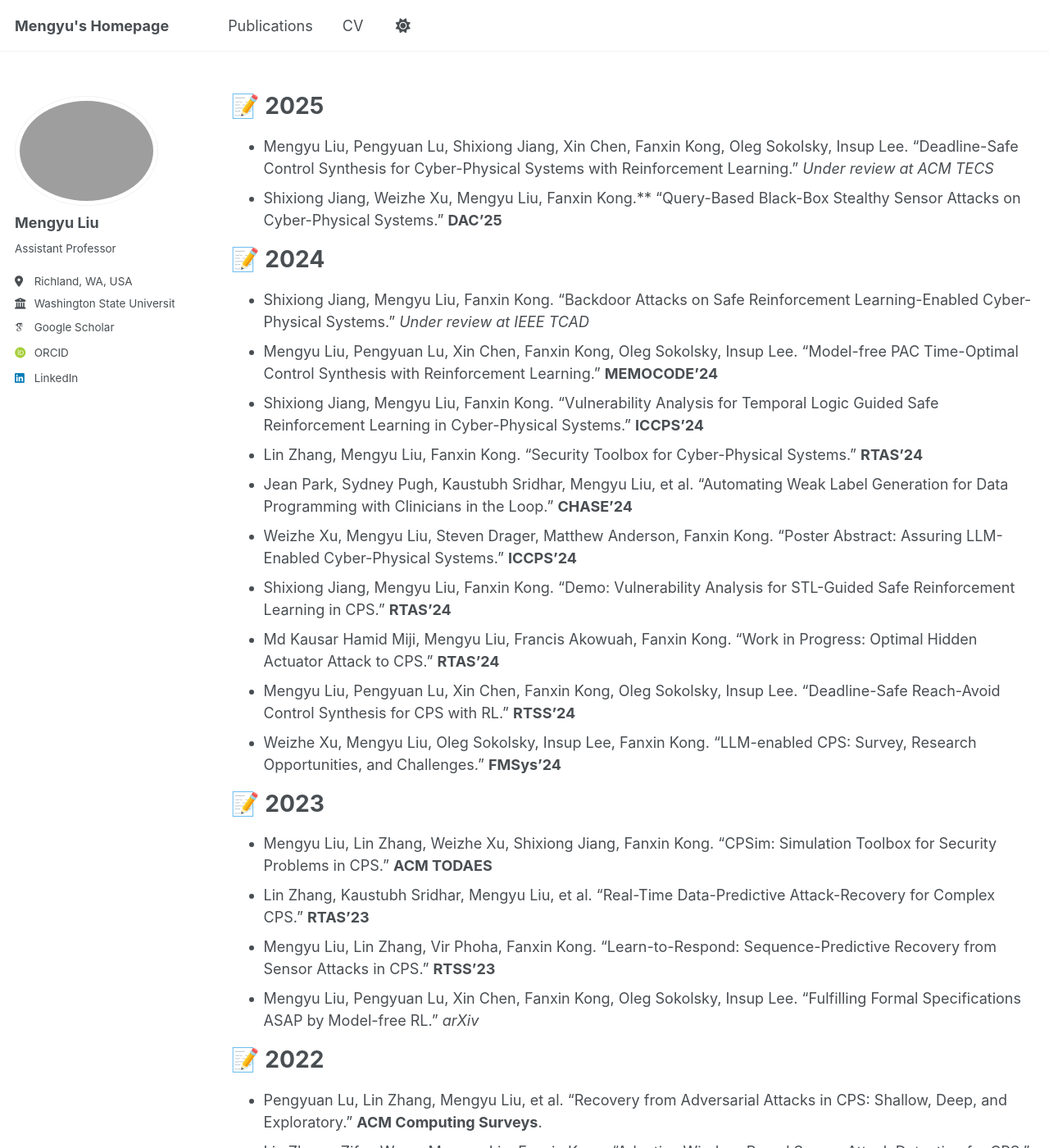
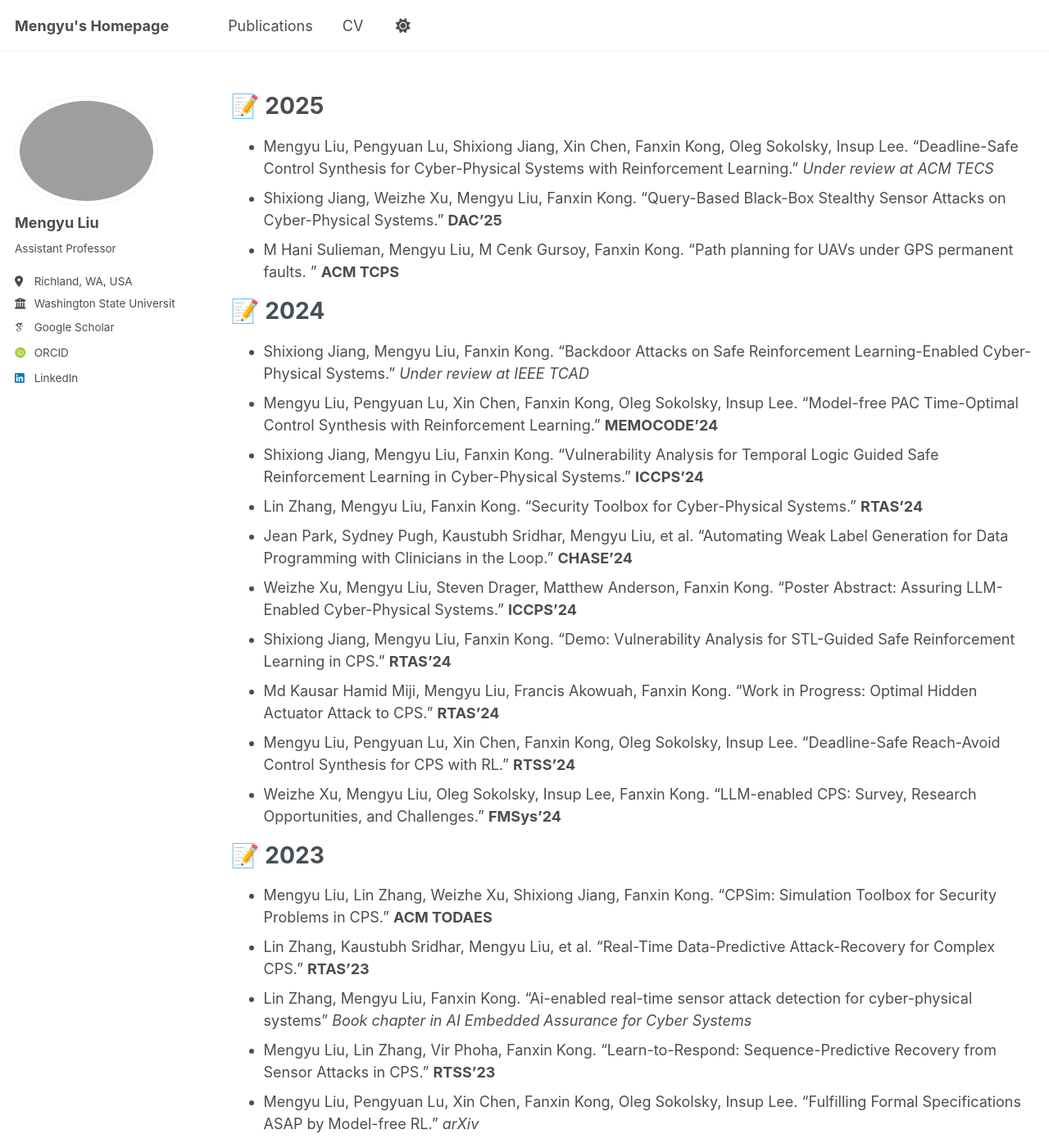
Before and after one commit to Mengyuliu0520/Mengyuliu0520.github.io, a Jekyll site: the page built from _pages/pub_new.md, in a window 1280 px wide and 1400 px high. Shown: the whole window at 82% size. Built offline with Jekyll 4.4.1, drawn with Linux system fonts in a browser that asks for light colours; some web fonts are replaced.

Commit message:
Update pub_new.md

```diff
--- a/_pages/pub_new.md
+++ b/_pages/pub_new.md
@@ -8,7 +8,8 @@ redirect_from:
 
 # 📝 2025
 * Mengyu Liu, Pengyuan Lu, Shixiong Jiang, Xin Chen, Fanxin Kong, Oleg Sokolsky, Insup Lee. “Deadline-Safe Control Synthesis for Cyber-Physical Systems with Reinforcement Learning.” *Under review at ACM TECS*
-* Shixiong Jiang, Weizhe Xu, Mengyu Liu, Fanxin Kong.** “Query-Based Black-Box Stealthy Sensor Attacks on Cyber-Physical Systems.”  **DAC'25**
+* Shixiong Jiang, Weizhe Xu, Mengyu Liu, Fanxin Kong.  “Query-Based Black-Box Stealthy Sensor Attacks on Cyber-Physical Systems.”  **DAC'25**
+* M Hani Sulieman, Mengyu Liu, M Cenk Gursoy, Fanxin Kong. “Path planning for UAVs under GPS permanent faults. ” **ACM TCPS**
 
 
 # 📝 2024
@@ -26,6 +27,7 @@ redirect_from:
 # 📝 2023
 * Mengyu Liu, Lin Zhang, Weizhe Xu, Shixiong Jiang, Fanxin Kong. “CPSim: Simulation Toolbox for Security Problems in CPS.” **ACM TODAES**
 * Lin Zhang, Kaustubh Sridhar, Mengyu Liu, et al. “Real-Time Data-Predictive Attack-Recovery for Complex CPS.” **RTAS'23**
+* Lin Zhang, Mengyu Liu, Fanxin Kong. "Ai-enabled real-time sensor attack detection for cyber-physical systems" *Book chapter in AI Embedded Assurance for Cyber Systems*
 * Mengyu Liu, Lin Zhang, Vir Phoha, Fanxin Kong. “Learn-to-Respond: Sequence-Predictive Recovery from Sensor Attacks in CPS.” **RTSS'23**
 * Mengyu Liu, Pengyuan Lu, Xin Chen, Fanxin Kong, Oleg Sokolsky, Insup Lee. “Fulfilling Formal Specifications ASAP by Model-free RL.” *arXiv*
 
```
